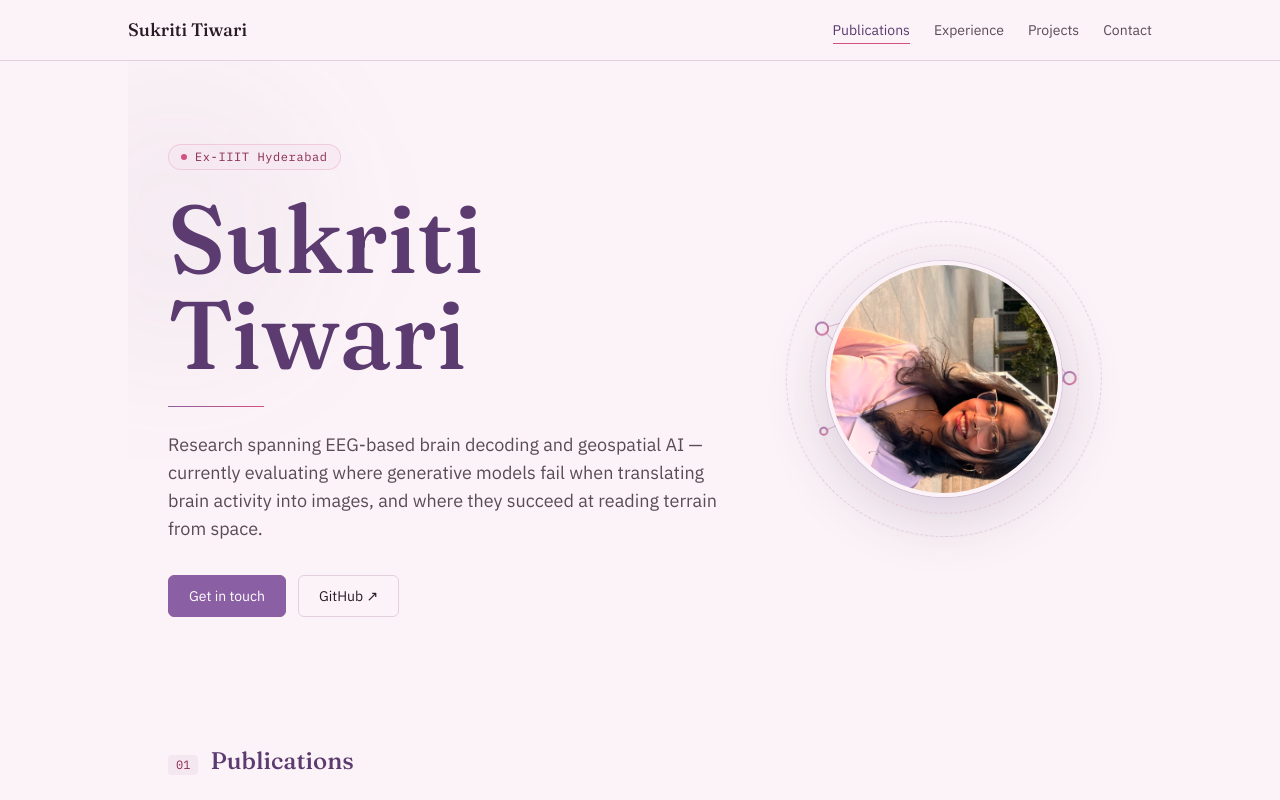
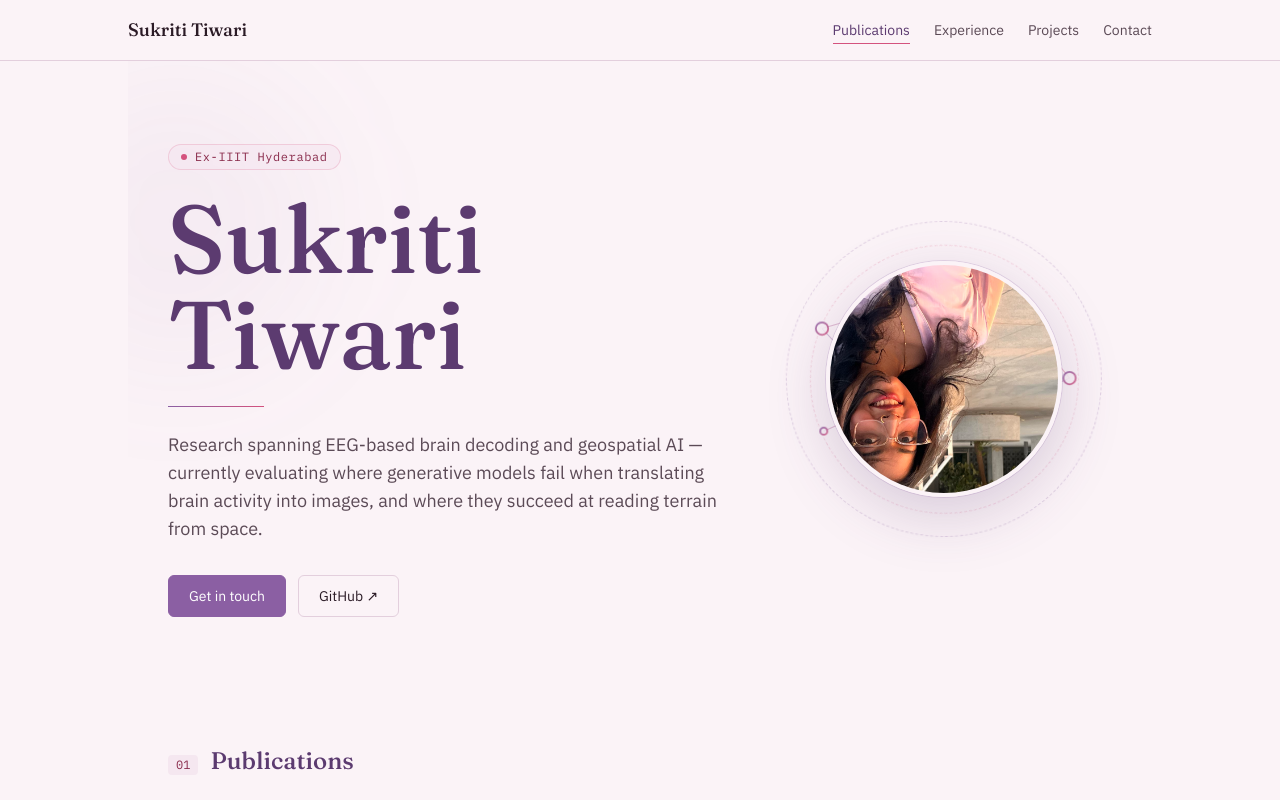
Before and after one commit to Sukt03/sukriti, a React (Vite) app: page / in a window 1280 px wide. Shown: the top 800 px of the page. Built offline with nearby package versions, Linux system fonts and the light colour scheme.

Commit message:
Fix portrait orientation

```diff
--- a/src/components/Hero.jsx
+++ b/src/components/Hero.jsx
@@ -13,7 +13,7 @@ function ResearchVisual({ reducedMotion }) {
     <div className={`absolute inset-[3%] rounded-full border border-dashed border-purple/25 ${reducedMotion ? '' : 'orbit-slow'}`}/>
     <div className={`absolute inset-[10%] rounded-full border border-dashed border-pink/20 ${reducedMotion ? '' : 'orbit-reverse'}`}/>
     <div className="absolute inset-[15%] z-10 overflow-hidden rounded-full border-4 border-paper shadow-[0_18px_60px_rgba(92,59,112,0.22)] ring-1 ring-purple/20">
-      <img src={site.hero.portraitSrc} alt={site.hero.portraitAlt} className="h-full w-full object-cover object-[68%_35%]"/>
+      <img src={site.hero.portraitSrc} alt={site.hero.portraitAlt} className="h-full w-full rotate-90 scale-125 object-cover object-[68%_35%]"/>
     </div>
     <svg viewBox="0 0 380 210" role="img" aria-label={site.hero.visualLabel} className="absolute inset-0 h-full w-full overflow-visible">
       <defs><linearGradient id="research-gradient" x1="0" y1="0" x2="1" y2="1"><stop stopColor="#8B5FA3"/><stop offset="1" stopColor="#D4527E"/></linearGradient></defs>
--- a/src/data/content.js
+++ b/src/data/content.js
@@ -18,7 +18,7 @@ export const site = {
     ],
     visualLabel: 'Abstract research network connecting geospatial AI, generative AI, and machine learning',
     portraitAlt: 'Sukriti Tiwari',
-    portraitSrc: `${import.meta.env.BASE_URL}sukriti-portrait-v2.png`,
+    portraitSrc: `${import.meta.env.BASE_URL}sukriti-portrait-v3.png`,
   },
   footer: '© 2026 Sukriti Tiwari',
 }
```
Also changed, not shown: public/sukriti-portrait-v3.png (added).
